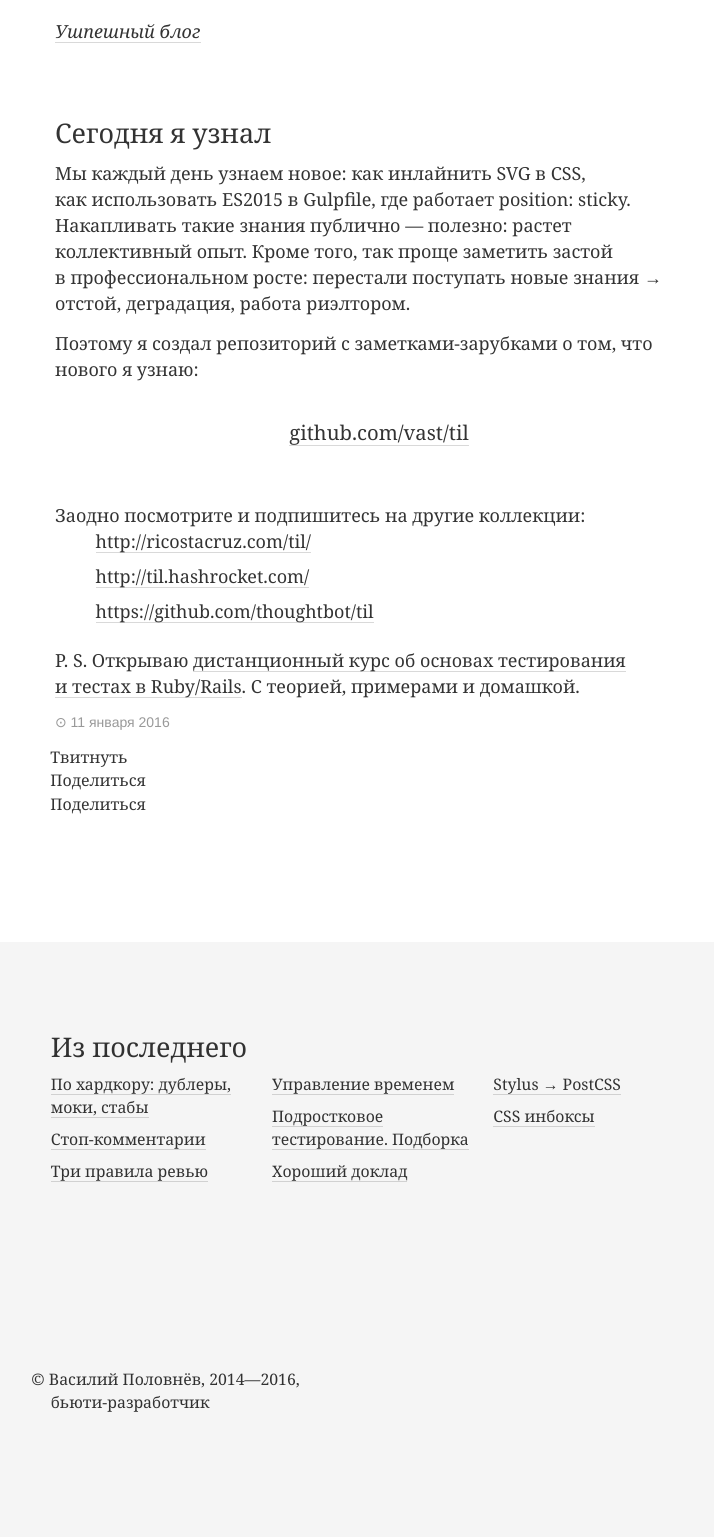
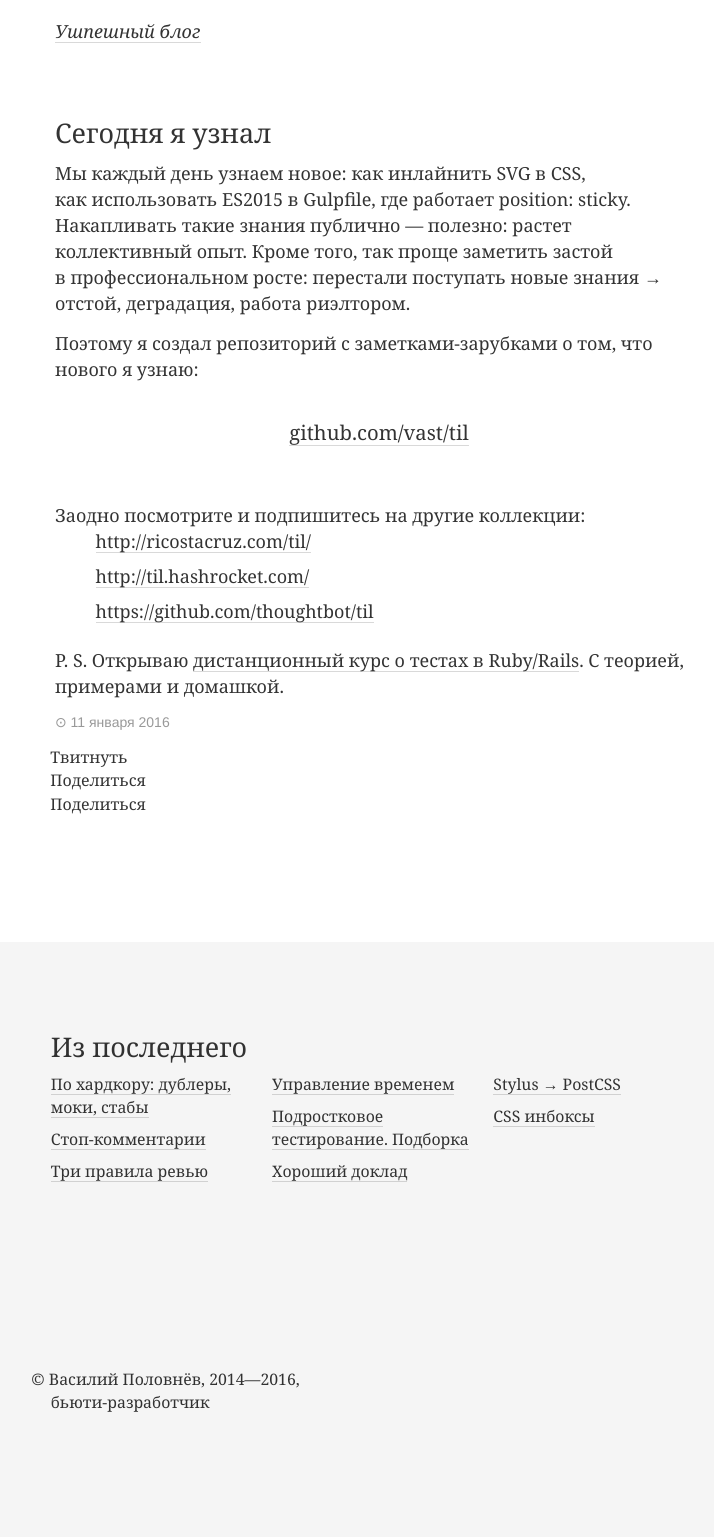
Before and after one commit to vast/vast.github.io, a Jekyll site: the page built from _posts/2016-01-11-til.md, in a window 1280 px wide. Shown: the whole page, without its empty margins (17-731 px from the left). Built offline with Jekyll 4.4.1, drawn with Linux system fonts in a browser that asks for light colours; a style sheet for code colours, icons or effects is not loaded.

Commit message:
clean up tests newsletter announce

```diff
--- a/_layouts/default.html
+++ b/_layouts/default.html
@@ -69,7 +69,7 @@
             P. S.
           {% endif %}
 
-          Открываю <a href="/tests/">дистанционный курс об&nbsp;основах тестирования и&nbsp;тестах в&nbsp;Ruby/Rails</a>.
+          Открываю <a href="/tests/">дистанционный курс о&nbsp;тестах в&nbsp;Ruby/Rails</a>.
           С&nbsp;теорией, примерами и домашкой.
         </p>
       </div>
```
Also changed, not shown: tests/index.html (+4 -2 lines).
